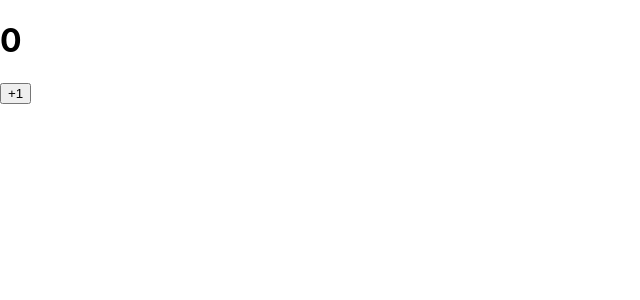
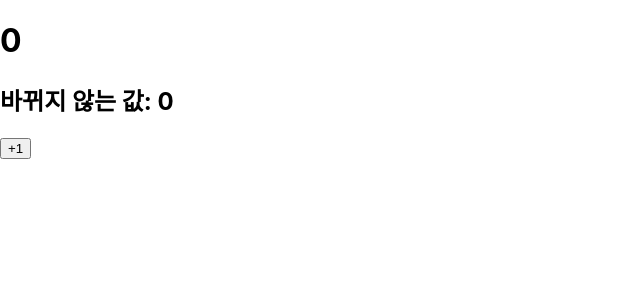
Before and after one commit to wlgus123/hello-react, a React (Create React App) app: page / in a window 1280 px wide. Shown: the top 300 px of the page, without its empty margins (0-640 px from the left). Built offline with nearby package versions, Linux system fonts and the light colour scheme.

Commit message:
3.4.1-1 state 객체 안에 여러 값이 있을 때

```diff
--- a/src/Counter.js
+++ b/src/Counter.js
@@ -7,13 +7,15 @@ class Counter extends Component {
     // state의 초깃값 설정하기
     this.state = {
       number: 0,
+      fixedNumber: 0,
     };
   }
   render() {
-    const { number } = this.state; // state를 조회할 때는 this.state로 조회
+    const { number, fixedNumber } = this.state; // state를 조회할 때는 this.state로 조회
     return (
       <div>
         <h1>{number}</h1>
+        <h2>바뀌지 않는 값: {fixedNumber}</h2>
         <button
           // onClick을 통해 버튼이 클릭되었을 때 호출할 함수 지정
           onClick={() => {
```
